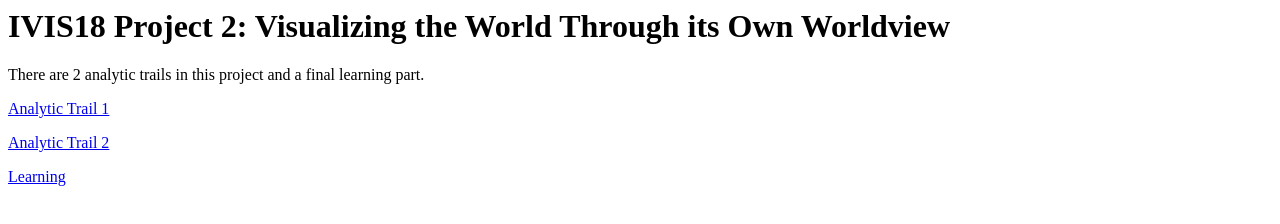
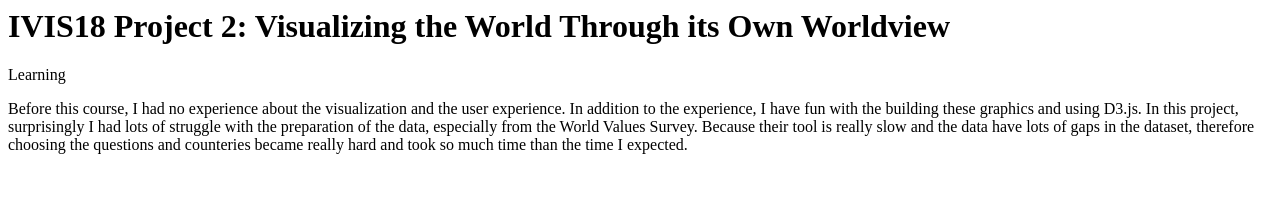
Before and after one commit to muratbuldu/muratbuldu.github.io, a plain HTML site: page project2/learning.html in a window 1280 px wide. Drawn offline with Linux system fonts and the light colour scheme.

Commit message:
P2-learning

```diff
--- a/project2/learning.html
+++ b/project2/learning.html
@@ -4,9 +4,7 @@
 </head>
 <body>
 	<h1>IVIS18 Project 2: Visualizing the World Through its Own Worldview</h1>
-	<p>There are 2 analytic trails in this project and a final learning part.</p>
-	<p><a href="trail1.html">Analytic Trail 1</a></p>
-	<p><a href="trail2.html">Analytic Trail 2</a></p>
-	<p><a href="learning.html">Learning</a></p>
+	<p>Learning</p>
+	<p>Before this course, I had no experience about the visualization and the user experience. In addition to the experience, I have fun with the building these graphics and using D3.js. In this project, surprisingly I had lots of struggle with the preparation of the data, especially from the World Values Survey. Because their tool is really slow and the data have lots of gaps in the dataset, therefore choosing the questions and counteries became really hard and took so much time than the time I expected.</p>
 </body>
 </html>
```
